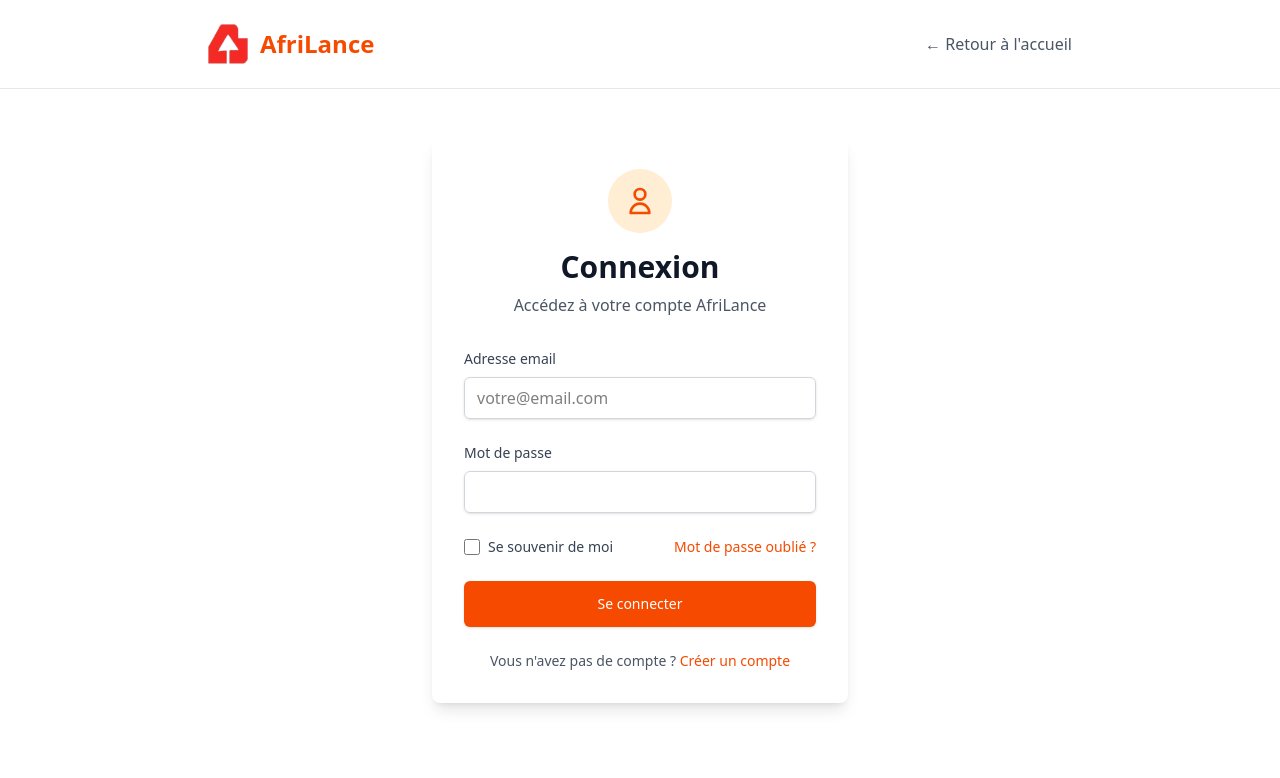
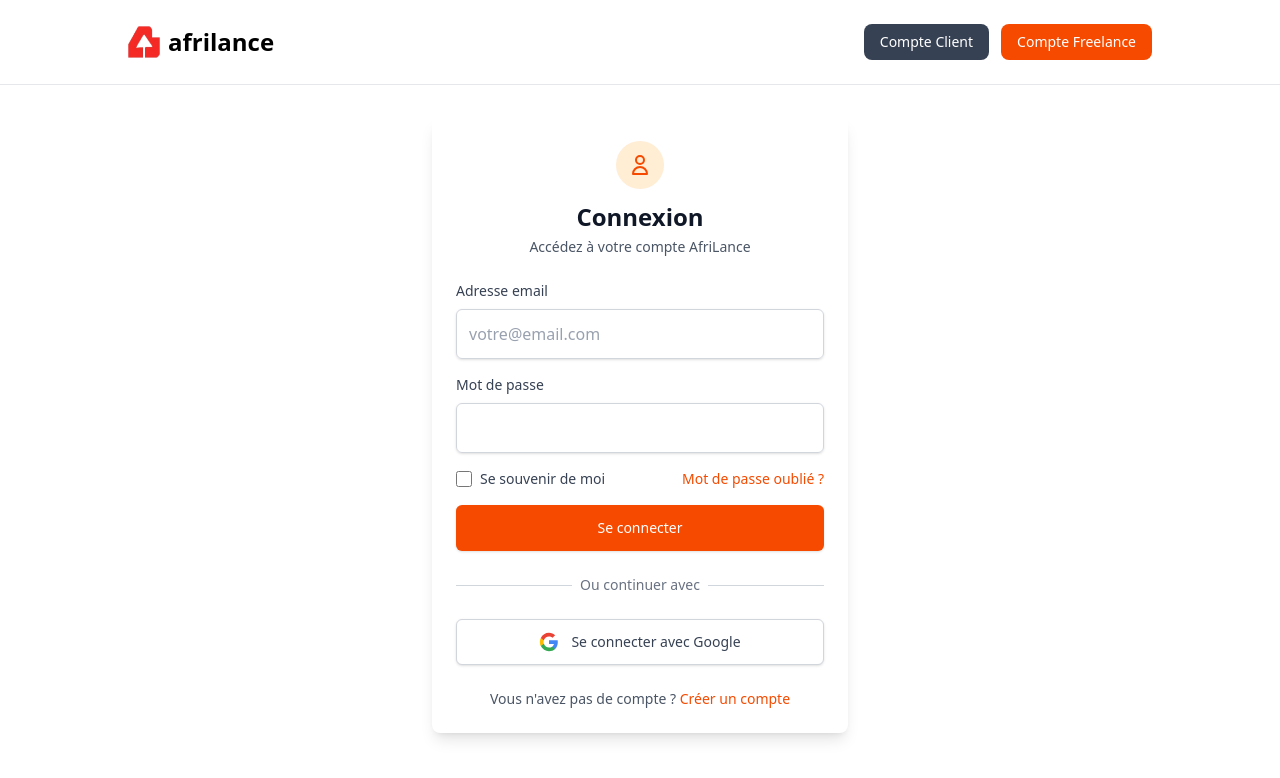
Before and after one commit to forgeronduweb/SaaS-freelance, a Next.js app in the folder client/: page /login in a window 1280 px wide. Shown: the top 778 px of the page. Built offline with nearby package versions, Linux system fonts and the light colour scheme.

Commit message:
Add files via upload

```diff
--- a/client/src/app/about/page.tsx
+++ b/client/src/app/about/page.tsx
@@ -8,25 +8,23 @@ export default function AboutPage() {
         <div className="min-h-screen bg-white">
             {/* Header simplifié pour contrat */}
             <header className="bg-white border-b border-gray-200 py-6">
-                <div className="max-w-4xl mx-auto px-4">
-                    <div className="flex items-center justify-between">
-                        <Link href="/" className="flex items-center gap-3">
+                <div className="flex items-center justify-between px-4 md:px-16 lg:px-24 xl:px-32">
+                    <Link href="/" className="flex items-center gap-2 text-xl sm:text-xl md:text-2xl font-bold text-black">
                         <Image
                             src="/logo.png"
                             alt="AfriLance Logo"
-                                width={40}
-                                height={40}
-                                className="w-10 h-10"
+                            width={32}
+                            height={32}
+                            className="w-6 h-6 sm:w-7 sm:h-7 md:w-8 md:h-8"
                         />
-                            <span className="text-2xl font-bold text-orange-600">AfriLance</span>
+                        afrilance
                     </Link>
                     <Link
-                            href="/"
+                        href="/#footer"
                         className="text-gray-600 hover:text-orange-600 transition-colors font-medium"
                     >
-                            ← Retour à l&apos;accueil
+                        Retour
                     </Link>
-                    </div>
                 </div>
             </header>
 
--- a/client/src/app/legal/page.tsx
+++ b/client/src/app/legal/page.tsx
@@ -8,25 +8,23 @@ export default function LegalPage() {
     <div className="min-h-screen bg-white">
       {/* Header simplifié pour contrat */}
       <header className="bg-white border-b border-gray-200 py-6">
-        <div className="max-w-4xl mx-auto px-4">
-          <div className="flex items-center justify-between">
-            <Link href="/" className="flex items-center gap-3">
+        <div className="flex items-center justify-between px-4 md:px-16 lg:px-24 xl:px-32">
+          <Link href="/" className="flex items-center gap-2 text-xl sm:text-xl md:text-2xl font-bold text-black">
             <Image
               src="/logo.png"
               alt="AfriLance Logo"
-                width={40}
-                height={40}
-                className="w-10 h-10"
+              width={32}
+              height={32}
+              className="w-6 h-6 sm:w-7 sm:h-7 md:w-8 md:h-8"
             />
-              <span className="text-2xl font-bold text-orange-600">AfriLance</span>
+            afrilance
           </Link>
           <Link
-              href="/"
+            href="/#footer"
             className="text-gray-600 hover:text-orange-600 transition-colors font-medium"
           >
-              ← Retour à l&apos;accueil
+            Retour
           </Link>
-          </div>
         </div>
       </header>
 
--- a/client/src/app/privacy/page.tsx
+++ b/client/src/app/privacy/page.tsx
@@ -8,25 +8,23 @@ export default function PrivacyPage() {
     <div className="min-h-screen bg-white">
       {/* Header simplifié pour contrat */}
       <header className="bg-white border-b border-gray-200 py-6">
-        <div className="max-w-4xl mx-auto px-4">
-          <div className="flex items-center justify-between">
-            <Link href="/" className="flex items-center gap-3">
+        <div className="flex items-center justify-between px-4 md:px-16 lg:px-24 xl:px-32">
+          <Link href="/" className="flex items-center gap-2 text-xl sm:text-xl md:text-2xl font-bold text-black">
             <Image
               src="/logo.png"
               alt="AfriLance Logo"
-                width={40}
-                height={40}
-                className="w-10 h-10"
+              width={32}
+              height={32}
+              className="w-6 h-6 sm:w-7 sm:h-7 md:w-8 md:h-8"
             />
-              <span className="text-2xl font-bold text-orange-600">AfriLance</span>
+            afrilance
           </Link>
           <Link
-              href="/"
+            href="/#footer"
             className="text-gray-600 hover:text-orange-600 transition-colors font-medium"
           >
-              ← Retour à l&apos;accueil
+            Retour
           </Link>
-          </div>
         </div>
       </header>
 
--- a/client/src/app/refund/page.tsx
+++ b/client/src/app/refund/page.tsx
@@ -8,25 +8,23 @@ export default function RefundPage() {
     <div className="min-h-screen bg-white">
       {/* Header simplifié pour contrat */}
       <header className="bg-white border-b border-gray-200 py-6">
-        <div className="max-w-4xl mx-auto px-4">
-          <div className="flex items-center justify-between">
-            <Link href="/" className="flex items-center gap-3">
+        <div className="flex items-center justify-between px-4 md:px-16 lg:px-24 xl:px-32">
+          <Link href="/" className="flex items-center gap-2 text-xl sm:text-xl md:text-2xl font-bold text-black">
             <Image
               src="/logo.png"
               alt="AfriLance Logo"
-                width={40}
-                height={40}
-                className="w-10 h-10"
+              width={32}
+              height={32}
+              className="w-6 h-6 sm:w-7 sm:h-7 md:w-8 md:h-8"
             />
-              <span className="text-2xl font-bold text-orange-600">AfriLance</span>
+            afrilance
           </Link>
           <Link
-              href="/"
+            href="/#footer"
             className="text-gray-600 hover:text-orange-600 transition-colors font-medium"
           >
-              ← Retour à l&apos;accueil
+            Retour
           </Link>
-          </div>
         </div>
       </header>
 
--- a/client/src/app/signup/page.tsx
+++ b/client/src/app/signup/page.tsx
@@ -8,32 +8,30 @@ export default function SignupPage() {
     <div className="min-h-screen bg-white">
       {/* Header simplifié */}
       <header className="bg-white border-b border-gray-200 py-6">
-        <div className="max-w-4xl mx-auto px-4">
-          <div className="flex items-center justify-between">
-            <Link href="/" className="flex items-center gap-3">
+        <div className="flex items-center justify-between px-4 md:px-16 lg:px-24 xl:px-32">
+          <Link href="/" className="flex items-center gap-2 text-xl sm:text-xl md:text-2xl font-bold text-black">
             <Image
               src="/logo.png"
               alt="AfriLance Logo"
-                width={40}
-                height={40}
-                className="w-10 h-10"
+              width={32}
+              height={32}
+              className="w-6 h-6 sm:w-7 sm:h-7 md:w-8 md:h-8"
             />
-              <span className="text-2xl font-bold text-orange-600">AfriLance</span>
+            afrilance
           </Link>
           <Link
-              href="/"
+            href="/login"
             className="text-gray-600 hover:text-orange-600 transition-colors font-medium"
           >
-              ← Retour à l&apos;accueil
+            Se connecter
           </Link>
-          </div>
         </div>
       </header>
 
       {/* Content */}
       <main className="max-w-2xl mx-auto px-4 py-12">
         <div className="text-center mb-12">
-          <h1 className="text-4xl font-bold text-gray-900 mb-4">Rejoignez AfriLance</h1>
+          <h1 className="text-4xl font-bold text-gray-900 mb-4">Rejoignez afrilance</h1>
           <p className="text-xl text-gray-600">Choisissez votre type de compte pour commencer</p>
         </div>
 
@@ -88,8 +86,8 @@ export default function SignupPage() {
           {/* Client Card */}
           <div className="bg-white rounded-lg shadow-lg p-8 border-2 border-transparent hover:border-orange-200 transition-all">
             <div className="text-center mb-6">
-              <div className="w-16 h-16 bg-blue-100 rounded-full flex items-center justify-center mx-auto mb-4">
-                <svg className="w-8 h-8 text-blue-600" fill="none" stroke="currentColor" viewBox="0 0 24 24">
+              <div className="w-16 h-16 bg-gray-100 rounded-full flex items-center justify-center mx-auto mb-4">
+                <svg className="w-8 h-8 text-gray-700" fill="none" stroke="currentColor" viewBox="0 0 24 24">
                   <path strokeLinecap="round" strokeLinejoin="round" strokeWidth={2} d="M19 21V5a2 2 0 00-2-2H7a2 2 0 00-2 2v16m14 0h2m-2 0h-5m-9 0H3m2 0h5M9 7h1m-1 4h1m4-4h1m-1 4h1m-5 10v-5a1 1 0 011-1h2a1 1 0 011 1v5m-4 0h4" />
                 </svg>
               </div>
@@ -126,7 +124,7 @@ export default function SignupPage() {
 
             <Link
               href="/signup/client"
-              className="w-full bg-blue-600 hover:bg-blue-700 text-white font-medium py-3 px-6 rounded-lg transition-colors text-center block"
+              className="w-full bg-gray-700 hover:bg-gray-800 text-white font-medium py-3 px-6 rounded-lg transition-colors text-center block"
             >
               Créer un compte Client
             </Link>
--- a/client/src/app/terms/page.tsx
+++ b/client/src/app/terms/page.tsx
@@ -8,25 +8,23 @@ export default function TermsPage() {
     <div className="min-h-screen bg-white">
       {/* Header simplifié pour contrat */}
       <header className="bg-white border-b border-gray-200 py-6">
-        <div className="max-w-4xl mx-auto px-4">
-          <div className="flex items-center justify-between">
-            <Link href="/" className="flex items-center gap-3">
+        <div className="flex items-center justify-between px-4 md:px-16 lg:px-24 xl:px-32">
+          <Link href="/" className="flex items-center gap-2 text-xl sm:text-xl md:text-2xl font-bold text-black">
             <Image
               src="/logo.png"
               alt="AfriLance Logo"
-                width={40}
-                height={40}
-                className="w-10 h-10"
+              width={32}
+              height={32}
+              className="w-6 h-6 sm:w-7 sm:h-7 md:w-8 md:h-8"
             />
-              <span className="text-2xl font-bold text-orange-600">AfriLance</span>
+            afrilance
           </Link>
           <Link
-              href="/"
+            href="/#footer"
             className="text-gray-600 hover:text-orange-600 transition-colors font-medium"
           >
-              ← Retour à l&apos;accueil
+            Retour
           </Link>
-          </div>
         </div>
       </header>
 
--- a/client/src/components/auth/ClientSignup.tsx
+++ b/client/src/components/auth/ClientSignup.tsx
@@ -43,15 +43,15 @@ export default function ClientSignup() {
       <header className="bg-white border-b border-gray-200 py-6">
         <div className="max-w-4xl mx-auto px-4">
           <div className="flex items-center justify-between">
-            <Link href="/" className="flex items-center gap-3">
+            <Link href="/" className="flex items-center gap-2 text-xl sm:text-xl md:text-2xl font-bold text-black">
               <Image
                 src="/logo.png"
                 alt="AfriLance Logo"
-                width={40}
-                height={40}
-                className="w-10 h-10"
+                width={32}
+                height={32}
+                className="w-6 h-6 sm:w-7 sm:h-7 md:w-8 md:h-8"
               />
-              <span className="text-2xl font-bold text-orange-600">AfriLance</span>
+              afrilance
             </Link>
             <Link
               href="/signup"
@@ -67,8 +67,8 @@ export default function ClientSignup() {
       <main className="max-w-2xl mx-auto px-4 py-12">
         <div className="bg-white rounded-lg shadow-lg p-8">
           <div className="text-center mb-8">
-            <div className="w-16 h-16 bg-blue-100 rounded-full flex items-center justify-center mx-auto mb-4">
-              <svg className="w-8 h-8 text-blue-600" fill="none" stroke="currentColor" viewBox="0 0 24 24">
+            <div className="w-16 h-16 bg-gray-100 rounded-full flex items-center justify-center mx-auto mb-4">
+              <svg className="w-8 h-8 text-gray-700" fill="none" stroke="currentColor" viewBox="0 0 24 24">
                 <path strokeLinecap="round" strokeLinejoin="round" strokeWidth={2} d="M19 21V5a2 2 0 00-2-2H7a2 2 0 00-2 2v16m14 0h2m-2 0h-5m-9 0H3m2 0h5M9 7h1m-1 4h1m4-4h1m-1 4h1m-5 10v-5a1 1 0 011-1h2a1 1 0 011 1v5m-4 0h4" />
               </svg>
             </div>
--- a/client/src/components/auth/FreelanceSignup.tsx
+++ b/client/src/components/auth/FreelanceSignup.tsx
@@ -43,15 +43,15 @@ export default function FreelanceSignup() {
       <header className="bg-white border-b border-gray-200 py-6">
         <div className="max-w-4xl mx-auto px-4">
           <div className="flex items-center justify-between">
-            <Link href="/" className="flex items-center gap-3">
+            <Link href="/" className="flex items-center gap-2 text-xl sm:text-xl md:text-2xl font-bold text-black">
               <Image
                 src="/logo.png"
                 alt="AfriLance Logo"
-                width={40}
-                height={40}
-                className="w-10 h-10"
+                width={32}
+                height={32}
+                className="w-6 h-6 sm:w-7 sm:h-7 md:w-8 md:h-8"
               />
-              <span className="text-2xl font-bold text-orange-600">AfriLance</span>
+              afrilance
             </Link>
             <Link
               href="/signup"
--- a/client/src/components/auth/Login.tsx
+++ b/client/src/components/auth/Login.tsx
@@ -30,48 +30,66 @@ export default function Login() {
     }, 1000);
   };
 
+  const handleGoogleLogin = async () => {
+    setIsLoading(true);
+
+    // TODO: Implement Google OAuth login
+    console.log('Google login attempt');
+
+    // Simulate Google OAuth flow
+    setTimeout(() => {
+      setIsLoading(false);
+    }, 1000);
+  };
+
   return (
     <div className="min-h-screen bg-white">
       {/* Header simplifié */}
-      <header className="bg-white border-b border-gray-200 py-6">
-        <div className="max-w-4xl mx-auto px-4">
-          <div className="flex items-center justify-between">
-            <Link href="/" className="flex items-center gap-3">
-              <Image
-                src="/logo.png"
-                alt="AfriLance Logo"
-                width={40}
-                height={40}
-                className="w-10 h-10"
-              />
-              <span className="text-2xl font-bold text-orange-600">AfriLance</span>
+      <header className="bg-white border-b border-gray-200 py-4 md:py-6">
+        <div className="flex items-center justify-between px-4 md:px-16 lg:px-24 xl:px-32">
+          <Link href="/" className="flex items-center gap-2 text-lg sm:text-xl md:text-2xl font-bold text-black">
+            <Image
+              src="/logo.png"
+              alt="AfriLance Logo"
+              width={32}
+              height={32}
+              className="w-5 h-5 sm:w-6 sm:h-6 md:w-7 md:h-7 lg:w-8 lg:h-8"
+            />
+            afrilance
+          </Link>
+          <div className="flex items-center gap-2 sm:gap-3">
+            <Link
+              href="/signup/client"
+              className="bg-gray-700 hover:bg-gray-800 text-white px-2 py-1 sm:px-3 sm:py-2 md:px-4 md:py-2 rounded-lg font-medium transition-colors text-xs sm:text-sm"
+            >
+              <span className="hidden sm:inline">Compte </span>Client
             </Link>
             <Link
-              href="/"
-              className="text-gray-600 hover:text-orange-600 transition-colors font-medium"
+              href="/signup/freelance"
+              className="bg-orange-600 hover:bg-orange-700 text-white px-2 py-1 sm:px-3 sm:py-2 md:px-4 md:py-2 rounded-lg font-medium transition-colors text-xs sm:text-sm"
             >
-              ← Retour à l&apos;accueil
+              <span className="hidden sm:inline">Compte </span>Freelance
             </Link>
           </div>
         </div>
       </header>
 
       {/* Content */}
-      <main className="max-w-md mx-auto px-4 py-12">
-        <div className="bg-white rounded-lg shadow-lg p-8">
-          <div className="text-center mb-8">
-            <div className="w-16 h-16 bg-orange-100 rounded-full flex items-center justify-center mx-auto mb-4">
-              <svg className="w-8 h-8 text-orange-600" fill="none" stroke="currentColor" viewBox="0 0 24 24">
+      <main className="max-w-md mx-auto px-4 py-4 sm:py-8">
+        <div className="bg-white rounded-lg shadow-lg p-4 sm:p-6">
+          <div className="text-center mb-4 sm:mb-6">
+            <div className="w-10 h-10 sm:w-12 sm:h-12 bg-orange-100 rounded-full flex items-center justify-center mx-auto mb-2 sm:mb-3">
+              <svg className="w-5 h-5 sm:w-6 sm:h-6 text-orange-600" fill="none" stroke="currentColor" viewBox="0 0 24 24">
                 <path strokeLinecap="round" strokeLinejoin="round" strokeWidth={2} d="M16 7a4 4 0 11-8 0 4 4 0 018 0zM12 14a7 7 0 00-7 7h14a7 7 0 00-7-7z" />
               </svg>
             </div>
-            <h1 className="text-3xl font-bold text-gray-900 mb-2">Connexion</h1>
-            <p className="text-gray-600">Accédez à votre compte AfriLance</p>
+            <h1 className="text-xl sm:text-2xl font-bold text-gray-900 mb-1">Connexion</h1>
+            <p className="text-gray-600 text-xs sm:text-sm">Accédez à votre compte AfriLance</p>
           </div>
 
-          <form onSubmit={handleSubmit} className="space-y-6">
+          <form onSubmit={handleSubmit} className="space-y-3 sm:space-y-4">
             <div>
-              <label htmlFor="email" className="block text-sm font-medium text-gray-700 mb-2">
+              <label htmlFor="email" className="block text-xs sm:text-sm font-medium text-gray-700 mb-1 sm:mb-2">
                 Adresse email
               </label>
               <input
@@ -81,13 +99,13 @@ export default function Login() {
                 value={formData.email}
                 onChange={handleChange}
                 required
-                className="w-full px-3 py-2 border border-gray-300 rounded-md shadow-sm focus:outline-none focus:ring-orange-500 focus:border-orange-500"
+                className="w-full px-3 py-2 sm:py-3 border border-gray-300 rounded-md shadow-sm placeholder-gray-400 focus:outline-none focus:ring-orange-500 focus:border-orange-500 text-sm sm:text-base"
                 placeholder="votre@email.com"
               />
             </div>
 
             <div>
-              <label htmlFor="password" className="block text-sm font-medium text-gray-700 mb-2">
+              <label htmlFor="password" className="block text-xs sm:text-sm font-medium text-gray-700 mb-1 sm:mb-2">
                 Mot de passe
               </label>
               <input
@@ -97,24 +115,24 @@ export default function Login() {
                 value={formData.password}
                 onChange={handleChange}
                 required
-                className="w-full px-3 py-2 border border-gray-300 rounded-md shadow-sm focus:outline-none focus:ring-orange-500 focus:border-orange-500"
+                className="w-full px-3 py-2 sm:py-3 border border-gray-300 rounded-md shadow-sm focus:outline-none focus:ring-orange-500 focus:border-orange-500 text-sm sm:text-base"
               />
             </div>
 
-            <div className="flex items-center justify-between">
+            <div className="flex flex-col sm:flex-row sm:items-center sm:justify-between gap-3 sm:gap-0">
               <div className="flex items-center">
                 <input
                   id="remember-me"
                   name="remember-me"
                   type="checkbox"
-                  className="h-4 w-4 text-orange-600 focus:ring-orange-500 border-gray-300 rounded"
+                  className="h-3 w-3 sm:h-4 sm:w-4 text-orange-600 focus:ring-orange-500 border-gray-300 rounded"
                 />
-                <label htmlFor="remember-me" className="ml-2 block text-sm text-gray-700">
+                <label htmlFor="remember-me" className="ml-2 block text-xs sm:text-sm text-gray-700">
                   Se souvenir de moi
                 </label>
               </div>
 
-              <Link href="/reset-password" className="text-sm font-medium text-orange-600 hover:text-orange-500">
+              <Link href="/reset-password" className="text-xs sm:text-sm font-medium text-orange-600 hover:text-orange-500 text-center sm:text-right">
                 Mot de passe oublié ?
               </Link>
             </div>
@@ -122,7 +140,7 @@ export default function Login() {
             <button
               type="submit"
               disabled={isLoading}
-              className="w-full flex justify-center py-3 px-4 border border-transparent rounded-md shadow-sm text-sm font-medium text-white bg-orange-600 hover:bg-orange-700 focus:outline-none focus:ring-2 focus:ring-offset-2 focus:ring-orange-500 disabled:opacity-50 disabled:cursor-not-allowed"
+              className="w-full flex justify-center py-2 sm:py-3 px-4 border border-transparent rounded-md shadow-sm text-xs sm:text-sm font-medium text-white bg-orange-600 hover:bg-orange-700 focus:outline-none focus:ring-2 focus:ring-offset-2 focus:ring-orange-500 disabled:opacity-50 disabled:cursor-not-allowed"
             >
               {isLoading ? (
                 <div className="flex items-center">
@@ -134,6 +152,36 @@ export default function Login() {
               )}
             </button>
           </form>
+
+          {/* Séparateur */}
+          <div className="mt-6">
+            <div className="relative">
+              <div className="absolute inset-0 flex items-center">
+                <div className="w-full border-t border-gray-300" />
+              </div>
+              <div className="relative flex justify-center text-sm">
+                <span className="px-2 bg-white text-gray-500">Ou continuer avec</span>
+              </div>
+            </div>
+          </div>
+
+          {/* Bouton Google */}
+          <div className="mt-6">
+            <button
+              type="button"
+              onClick={handleGoogleLogin}
+              disabled={isLoading}
+              className="w-full flex justify-center items-center py-3 px-4 border border-gray-300 rounded-md shadow-sm bg-white text-sm font-medium text-gray-700 hover:bg-gray-50 focus:outline-none focus:ring-2 focus:ring-offset-2 focus:ring-orange-500 disabled:opacity-50 disabled:cursor-not-allowed"
+            >
+              <svg className="w-5 h-5 mr-3" viewBox="0 0 24 24">
+                <path fill="#4285F4" d="M22.56 12.25c0-.78-.07-1.53-.2-2.25H12v4.26h5.92c-.26 1.37-1.04 2.53-2.21 3.31v2.77h3.57c2.08-1.92 3.28-4.74 3.28-8.09z"/>
+                <path fill="#34A853" d="M12 23c2.97 0 5.46-.98 7.28-2.66l-3.57-2.77c-.98.66-2.23 1.06-3.71 1.06-2.86 0-5.29-1.93-6.16-4.53H2.18v2.84C3.99 20.53 7.7 23 12 23z"/>
+                <path fill="#FBBC05" d="M5.84 14.09c-.22-.66-.35-1.36-.35-2.09s.13-1.43.35-2.09V7.07H2.18C1.43 8.55 1 10.22 1 12s.43 3.45 1.18 4.93l2.85-2.22.81-.62z"/>
+                <path fill="#EA4335" d="M12 5.38c1.62 0 3.06.56 4.21 1.64l3.15-3.15C17.45 2.09 14.97 1 12 1 7.7 1 3.99 3.47 2.18 7.07l3.66 2.84c.87-2.6 3.3-4.53 6.16-4.53z"/>
+              </svg>
+              {isLoading ? 'Connexion...' : 'Se connecter avec Google'}
+            </button>
+          </div>
 
           <div className="mt-6 text-center">
             <p className="text-sm text-gray-600">
```
Lines whose indentation alone changed are shown as unchanged.
